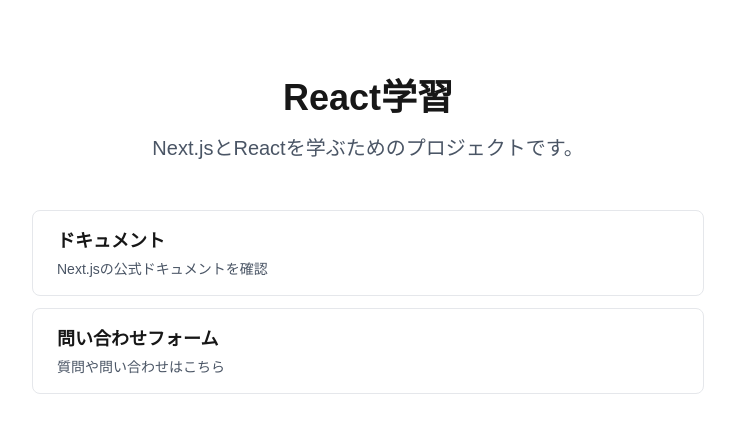
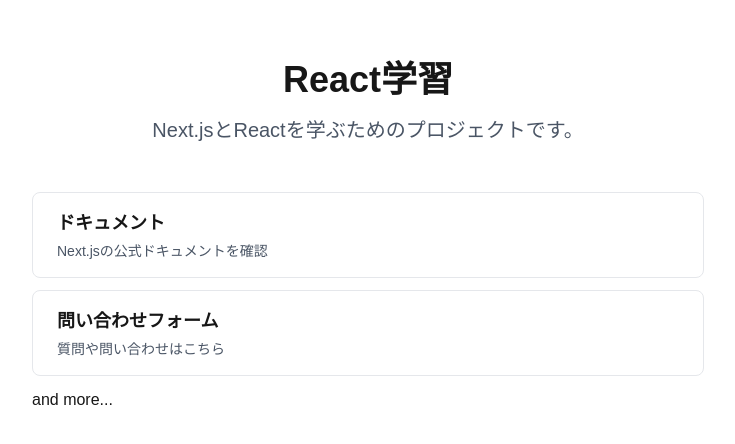
Before and after one commit to w-rnagatsuma/react-learning, a Next.js app in the folder app/: page / in a window 1280 px wide. Shown: the part 164-608 px from the top of the page, without its empty margins (272-1007 px from the left). Built offline with nearby package versions, Linux system fonts and the light colour scheme.

Commit message:
feat: ボタンのコンポーネント化

```diff
--- /dev/null
+++ b/app/app/components/LinkCard.tsx
@@ -0,0 +1,19 @@
+type LinkCardProps = {
+  href: string;
+  title: string;
+  description: string;
+};
+
+export default function LinkCard({ href, title, description }: LinkCardProps) {
+  return (
+    <a
+      href={href}
+      target="_blank"
+      rel="noopener noreferrer"
+      className="w-full px-6 py-4 bg-white dark:bg-gray-800 border border-gray-200 dark:border-gray-700 rounded-lg hover:bg-gray-50 dark:hover:bg-gray-700 transition-colors text-left"
+    >
+      <h2 className="text-lg font-semibold mb-1">{title}</h2>
+      <p className="text-sm text-gray-600 dark:text-gray-400">{description}</p>
+    </a>
+  );
+}
--- a/app/app/page.tsx
+++ b/app/app/page.tsx
@@ -1,3 +1,5 @@
+import LinkCard from "./components/LinkCard";
+
 export default function Home() {
   return (
     <main className="flex min-h-screen flex-col items-center justify-center p-24">
@@ -9,24 +11,17 @@ export default function Home() {
           Next.jsとReactを学ぶためのプロジェクトです。
         </p>
         <nav className="flex flex-col gap-3 w-full">
-          <a
+          <LinkCard
             href="https://nextjs.org/docs"
-            target="_blank"
-            rel="noopener noreferrer"
-            className="w-full px-6 py-4 bg-white dark:bg-gray-800 border border-gray-200 dark:border-gray-700 rounded-lg hover:bg-gray-50 dark:hover:bg-gray-700 transition-colors text-left"
-          >
-            <h2 className="text-lg font-semibold mb-1">ドキュメント</h2>
-            <p className="text-sm text-gray-600 dark:text-gray-400">Next.jsの公式ドキュメントを確認</p>
-          </a>
-          <a
+            title="ドキュメント"
+            description="Next.jsの公式ドキュメントを確認"
+          />
+          <LinkCard
             href="https://nextjs.org/learn"
-            target="_blank"
-            rel="noopener noreferrer"
-            className="w-full px-6 py-4 bg-white dark:bg-gray-800 border border-gray-200 dark:border-gray-700 rounded-lg hover:bg-gray-50 dark:hover:bg-gray-700 transition-colors text-left"
-          >
-            <h2 className="text-lg font-semibold mb-1">問い合わせフォーム</h2>
-            <p className="text-sm text-gray-600 dark:text-gray-400">質問や問い合わせはこちら</p>
-          </a>
+            title="問い合わせフォーム"
+            description="質問や問い合わせはこちら"
+          />
+          and more...
         </nav>
       </section>
     </main>
```
